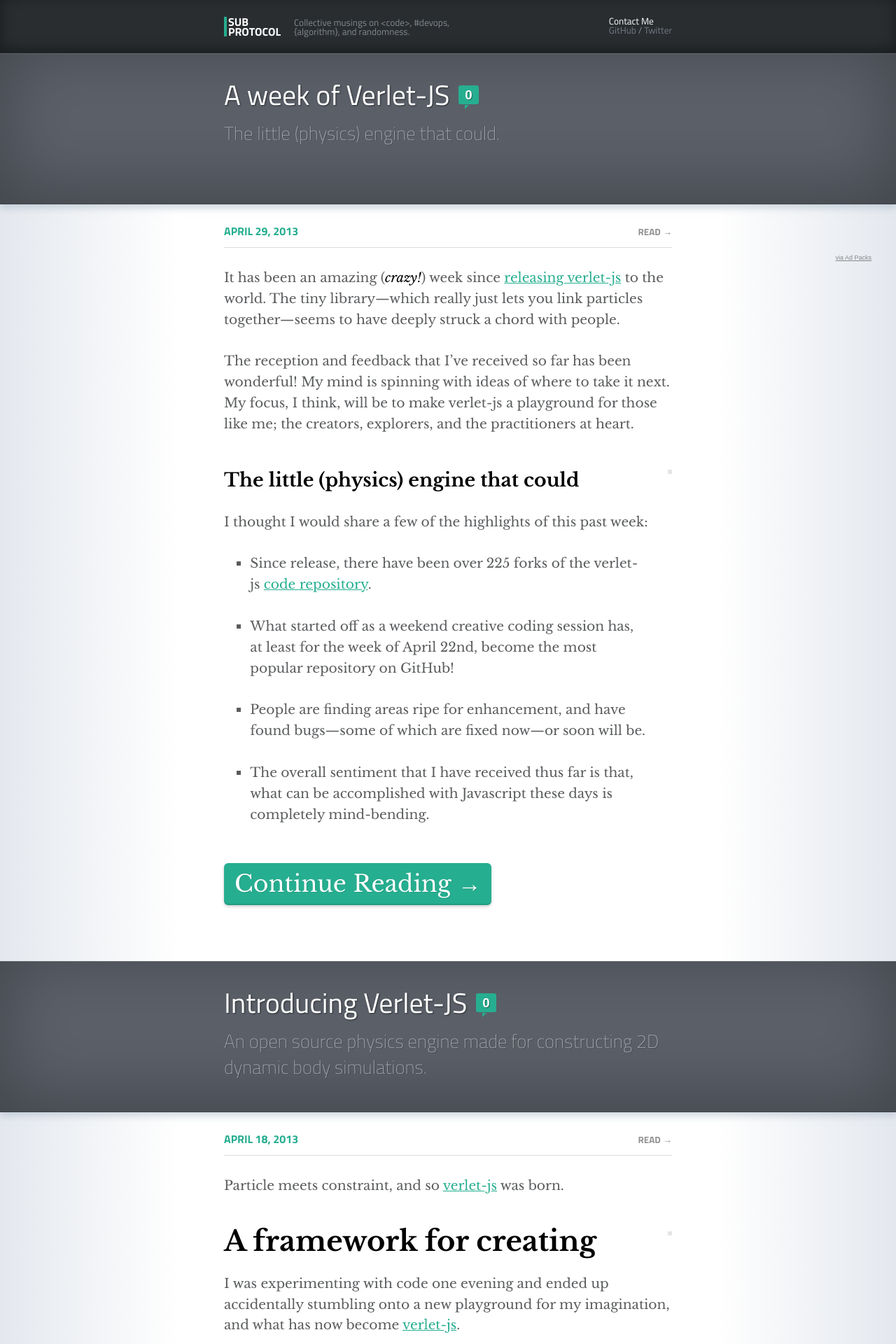
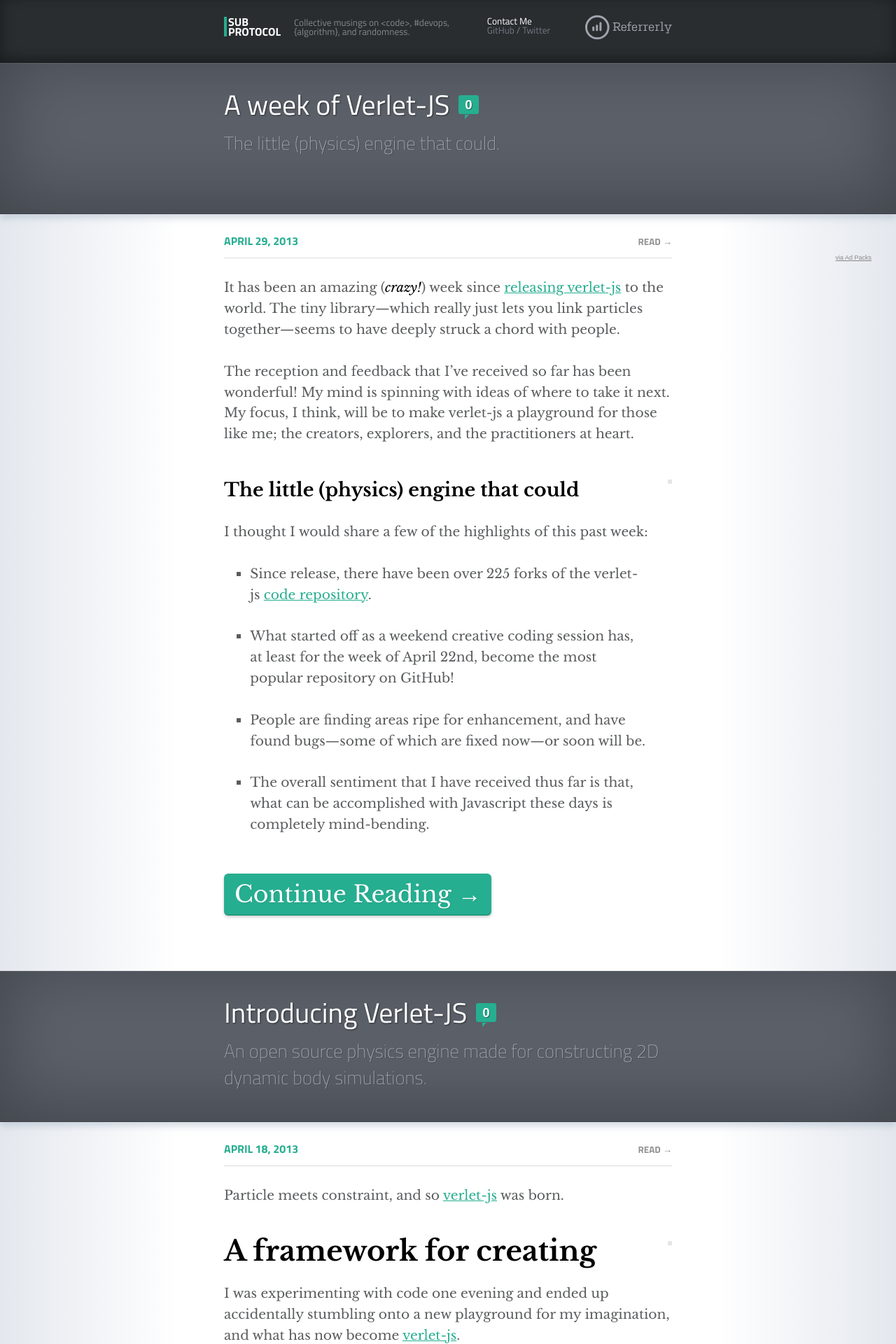
Before and after one commit to subprotocol/subprotocol.github.io, a Jekyll site: the page built from index.html, in a window 1280 px wide. Shown: the top 1920 px of the page at 70% size. Built offline with Jekyll 4.4.1, drawn with Linux system fonts in a browser that asks for light colours; Markdown is read by kramdown in place of the engine named in the settings; the list of posts is cut into pages by our own code; comment, search, counter and statistics services are not loaded.

Commit message:
adding referrerly logo

```diff
--- a/_layouts/default.html
+++ b/_layouts/default.html
@@ -39,6 +39,9 @@
 				<p>
 					Collective musings on &lt;code&gt;, #devops, {algorithm}, and randomness.
 				</p>
+			</div>
+			<div class="right">
+				<a id="referrerly" href="http://www.referrerly.com/"><img src="/images/referrerly.svg" width="124" height="40" border="0" alt="Referrerly"></a>
 			</div>
 			<div class="right">
 				<a class="email" href="mailto:smprotocol@gmail.com">Contact Me</a>
--- a/css/style.css
+++ b/css/style.css
@@ -132,6 +132,16 @@ article {
 
 .right {
 	float: right;
+}
+
+#referrerly {
+	margin-left: 50px;
+	position: relative;
+	top: -5px;
+}
+
+#referrerly:hover img {
+	opacity: 0.7;
 }
 
 #header {
```
Also changed, not shown: images/referrerly.svg (added).
